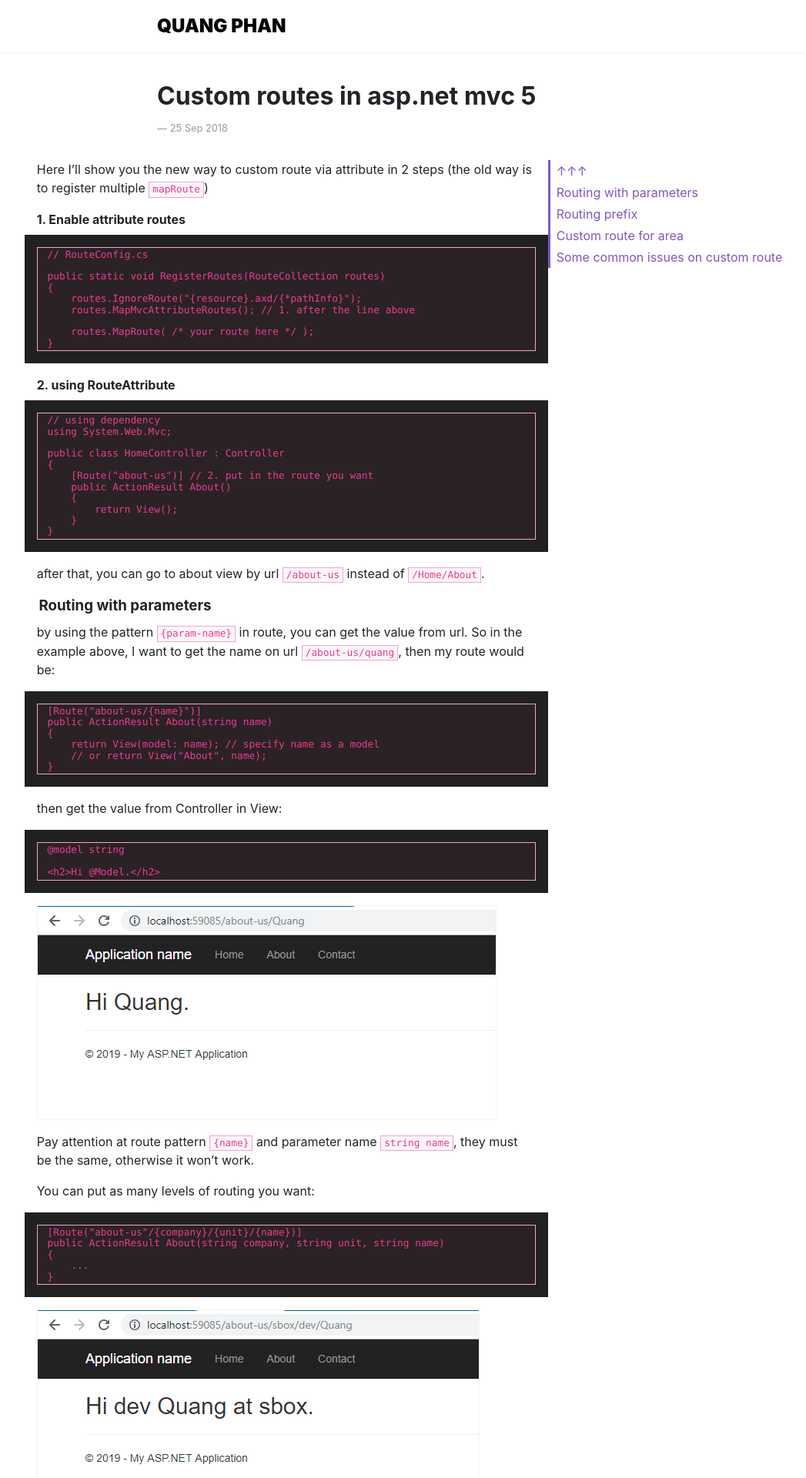
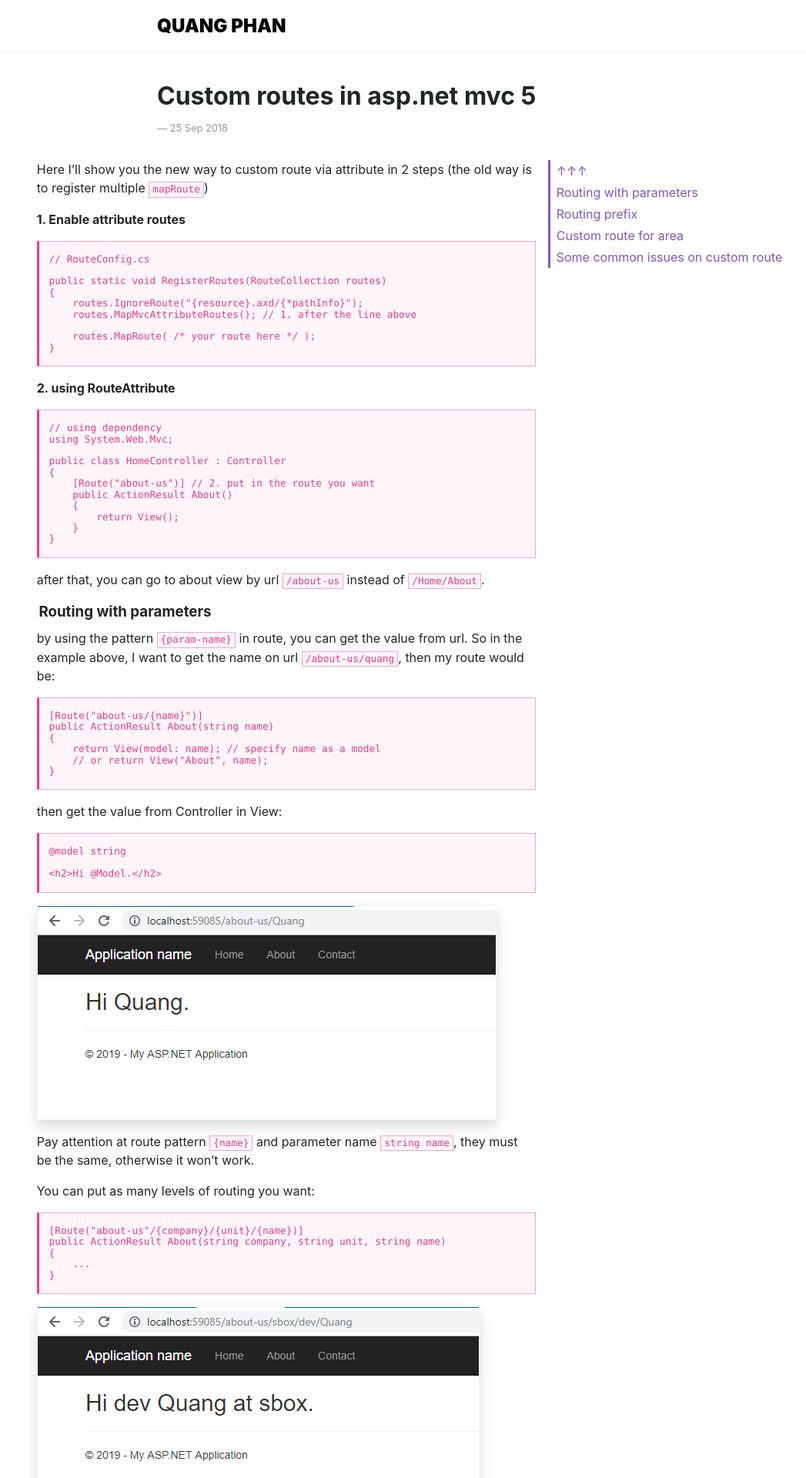
Before and after one commit to oclockvn/oclockvn.github.io, a Jekyll site: the page built from _posts/2018-09-25-custom-route-aspnet-mvc5.md, in a window 1280 px wide. Shown: the top 1920 px of the page at 77% size, without its empty margins (112-1159 px from the left). Built offline with Jekyll 4.4.1, drawn with Linux system fonts in a browser that asks for light colours; comment, search, counter and statistics services are not loaded.

Commit message:
update color

```diff
--- a/assets/css/style.scss
+++ b/assets/css/style.scss
@@ -56,9 +56,11 @@ body {
   padding: 1em 0;
   display: block;
   text-decoration: none;
+  transition: background .4s ease-out;
 
   &:hover {
     text-decoration: none;
+    background: linear-gradient(45deg, #eee, #fff, #eee);
   }
 
   +.post-entry {
@@ -155,13 +157,17 @@ body {
 }
 
 pre {
-  padding: 1rem;
-  font-size: .9em;
-  background-color: #212121;
   color: #fff;
+  width: calc(100% - 2rem);
+  margin: 1rem auto;
 
   &:last-child {
     margin-bottom: 0;
+  }
+
+  code {
+    padding: 1rem;
+    border-left: 3px solid !important;
   }
 }
 
@@ -237,6 +243,7 @@ code {
   img {
     border: 1px solid rgba(0, 0, 0, 0.04);
     max-width: 100%;
+    box-shadow: 0 .5rem 1rem rgba(0,0,0,.15);
   }
 }
 
@@ -280,7 +287,7 @@ blockquote {
 .footer {
   background: $dark;
   padding: 1em 0;
-  color: #fff;
+  color: #eee;
   font-size: .8rem;
 }
 
```
